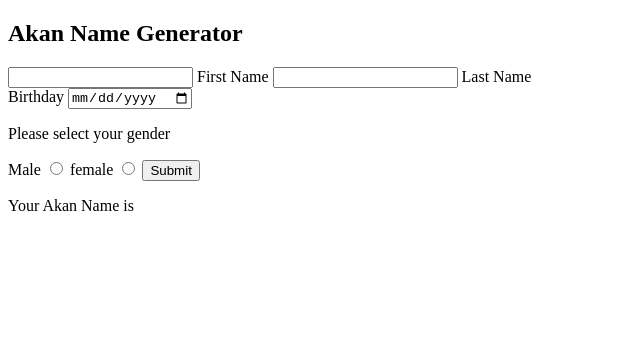
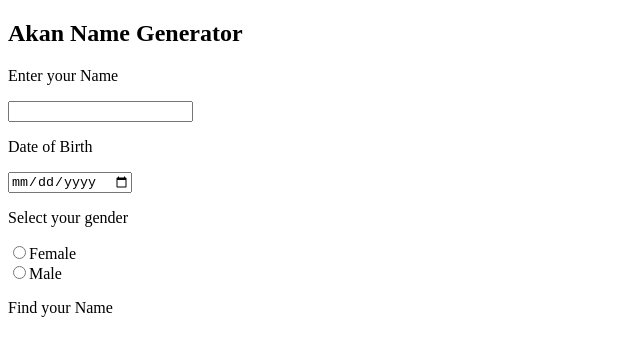
Before and after one commit to Davine-94/Week2-IP, a plain HTML site: page form.html in a window 1280 px wide. Shown: the whole page, without its empty margins (0-640 px from the left). Drawn offline with Linux system fonts and the light colour scheme.

Commit message:
Modifications made on the form file

```diff
--- a/form.html
+++ b/form.html
@@ -8,30 +8,26 @@
 </head>
 <body>
     <h2>Akan Name Generator</h2>
-    <form class="form">
-        <label for ="f-name">
-            <input type="text" id="f-name">
-            First Name</label>
-        <label for ="l-name">
-            <input type="text" id="l-name">
-            Last Name</label>
-            <br>
-        <label for="birthday">Birthday
-            <input type="date" id="birthday">
-        </label>
-        <br>
-        <p>Please select your gender</p>
-        <label for="male">Male
-            <input type="radio" id="male">
-        </label>
-        <label for="female">female
-            <input type="radio" id="female">
-        </label>
-
-        <input type="submit">
-        <p>Your Akan Name is</p>
-
-    </form>
+    <p class="eName">Enter your Name</p>
+        <input type="text" id="akName">
+    <p class="dBirth">Date of Birth</p>
+         <input type="date" id="dTe">
+    <p class="genderBox">Select your gender</p>
+    <div class="gSelection">
+        <div>
+            <label>
+                <input type="radio" id="fRadio" value="Female">Female
+            </label>
+        </div>
+        <div>
+            <label>
+                <input type="radio" id="mRadio" value="Male">Male
+            </label>
+        </div>
+        <div class="cSubmit" onclick="buttonRead()">
+            <p>Find your Name</p>
+        </div>
+        <p id="display"></p>
 <script src="index.js"></script>
 </body>
 </html>
```
